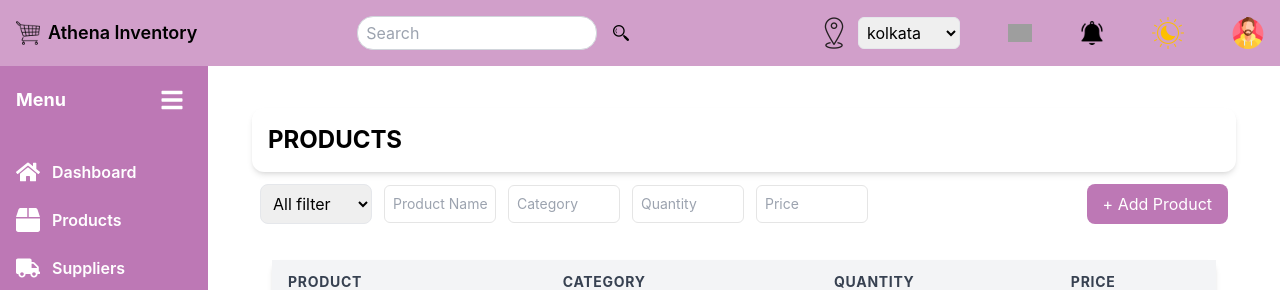
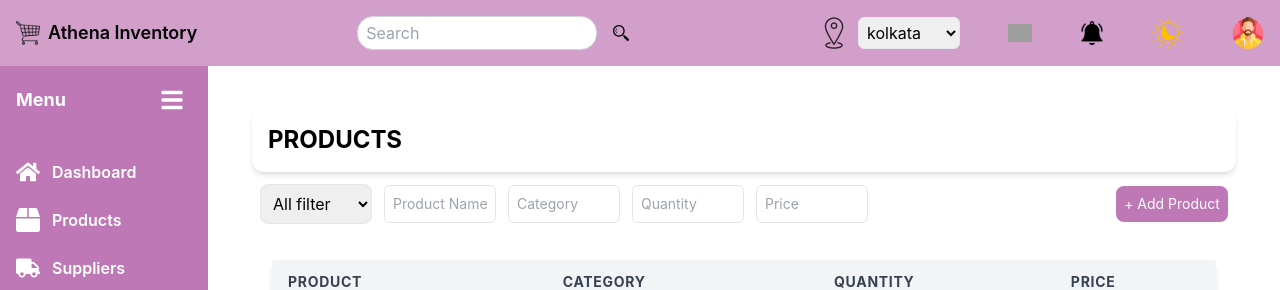
Before and after one commit to anik0103/inventory-management-system, a React (Create React App) app: page /products in a window 1280 px wide. Shown: the top 290 px of the page. Built offline with nearby package versions, Linux system fonts and the light colour scheme; grey boxes are pictures that could not be loaded.

Commit message:
style: update Add Product button styling for better responsiveness and appearance

```diff
--- a/src/Components/Product/Filters.js
+++ b/src/Components/Product/Filters.js
@@ -133,11 +133,12 @@ const Filters = ({ filters = {}, setFilters }) => {
 
         {/* Add Product Button */}
           <button
-        className="ml-auto bg-[#bd78b5] text-white px-4 py-2 rounded-lg hover:bg-[#d19fca] transition"
+            className="lg:ml-auto bg-[#bd78b5] text-white w-28 px-2 py-2 rounded-lg hover:bg-[#d19fca] transition text-sm"
             onClick={handleAddClick}
           >
             + Add Product
           </button>
+
     </div>
   );
 };
```
Lines whose indentation alone changed are shown as unchanged.
